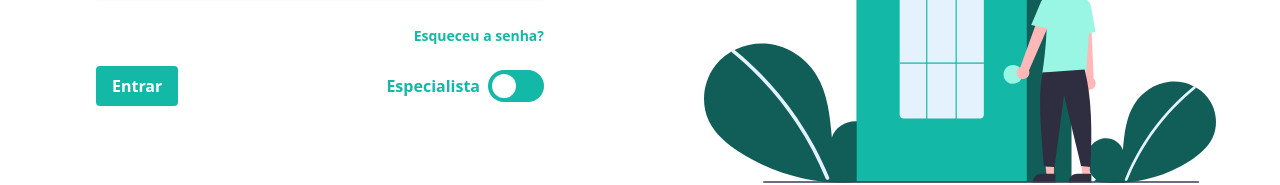
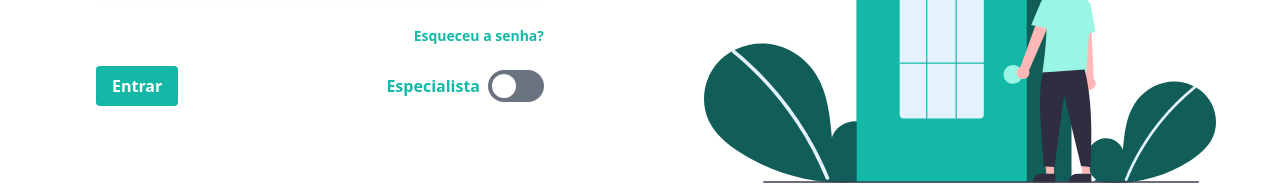
Before and after one commit to PA2-AGIL/frontend-reborn, a Next.js app: page /entrar in a window 1280 px wide. Shown: the part 298-483 px from the top of the page. Built offline with nearby package versions, Linux system fonts and the light colour scheme.

Commit message:
feat: Add gray background if toggle is disabled

```diff
--- a/components/form.tsx
+++ b/components/form.tsx
@@ -17,7 +17,11 @@ export const Toggle: React.FC<{
           checked={value}
           onChange={() => setValue(!value)}
         />
-        <div className="block bg-teal-500 w-14 h-8 rounded-full"></div>
+        <div
+          className={`block ${
+            value ? 'bg-teal-500' : 'bg-gray-500'
+          } w-14 h-8 rounded-full`}
+        ></div>
         <div className="dot absolute left-1 top-1 bg-white w-6 h-6 rounded-full transition"></div>
       </div>
     </label>
```
